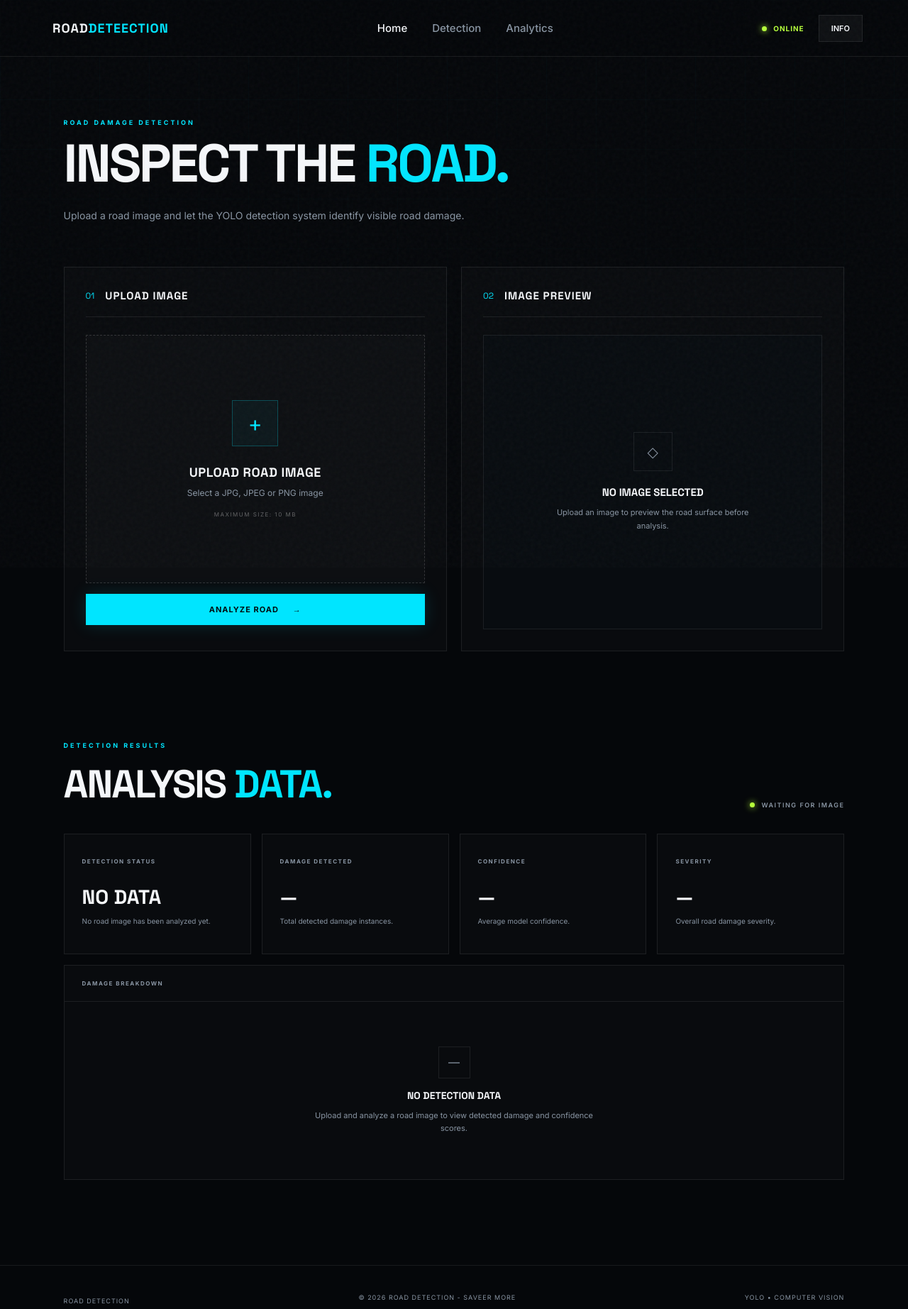
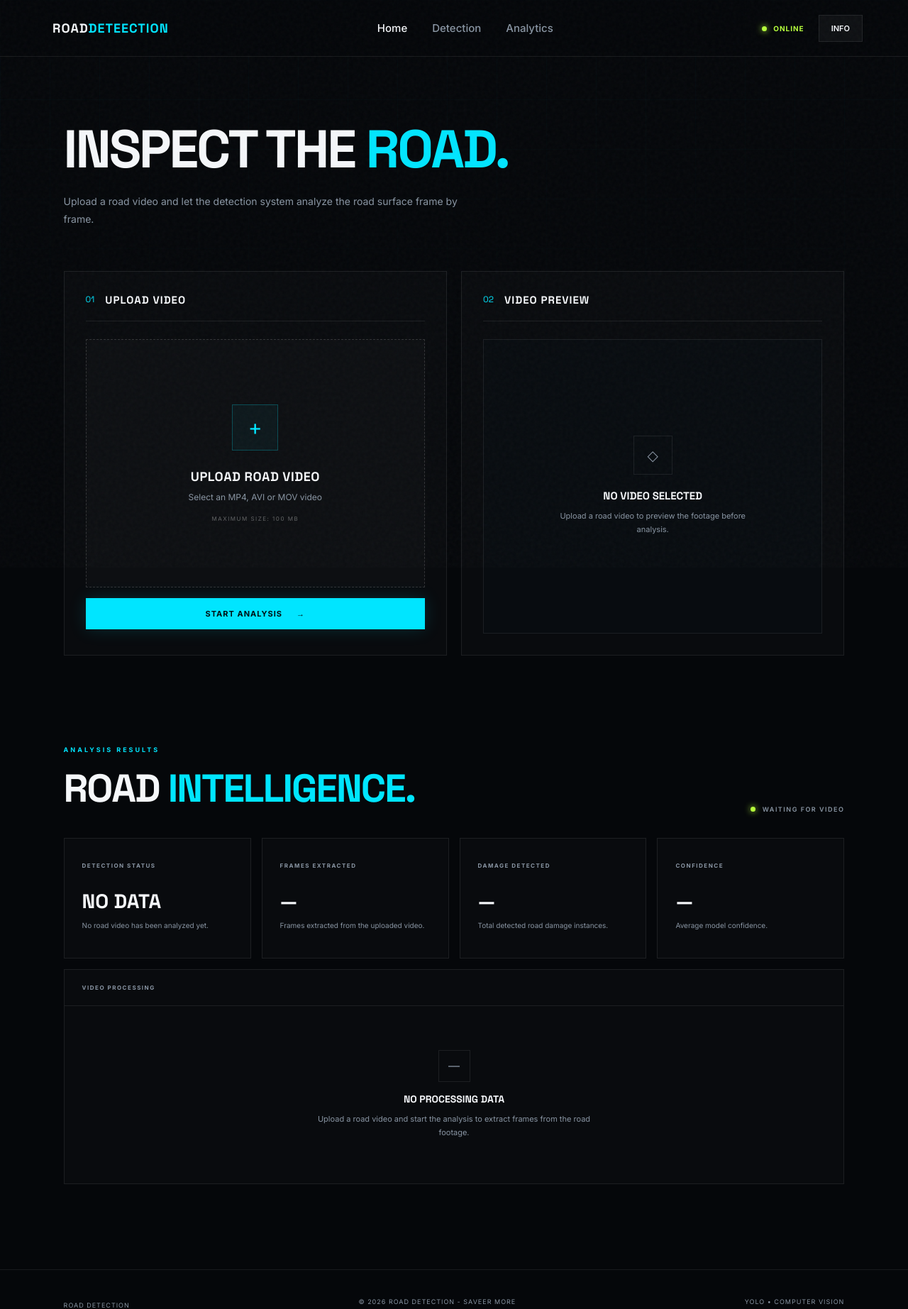
Before and after one commit to Saveer2/Road-Damage-Analysis, a Flask app: page /detection in a window 1280 px wide. Shown: the top 1845 px of the page at 71% size. Run offline with Flask 3, Linux system fonts and the light colour scheme.

Commit message:
Update detection page to support video uploads

```diff
--- a/frontend/templates/detection.html
+++ b/frontend/templates/detection.html
@@ -1,3 +1,4 @@
+
 {% extends "base.html" %}
 
 {% block title %}
@@ -16,12 +17,12 @@ ROADVISION AI — Detection
 
 <section class="detection-page">
 
-    <!-- Page Header -->
+
+
+
     <div class="detection-header">
 
-        <span class="eyebrow">
-            ROAD DAMAGE DETECTION
-        </span>
+
 
         <h1>
             INSPECT THE
@@ -29,56 +30,59 @@ ROADVISION AI — Detection
         </h1>
 
         <p>
-            Upload a road image and let the YOLO detection
-            system identify visible road damage.
+            Upload a road video and let the detection
+            system analyze the road surface frame by frame.
         </p>
 
     </div>
 
 
-    <!-- Main Detection Area -->
+
     <div class="detection-container">
 
-        <!-- Upload Panel -->
+
+
+
         <div class="upload-panel">
 
             <div class="panel-header">
                 <span>01</span>
-                <h2>UPLOAD IMAGE</h2>
+                <h2>UPLOAD VIDEO</h2>
             </div>
 
 
             <form
-                action="#"
+                action="/detect"
                 method="POST"
                 enctype="multipart/form-data"
                 class="upload-form"
             >
 
-                <label for="road-image" class="upload-box">
+                <label for="road-video" class="upload-box">
 
                     <div class="upload-icon">
                         +
                     </div>
 
                     <h3>
-                        UPLOAD ROAD IMAGE
+                        UPLOAD ROAD VIDEO
                     </h3>
 
                     <p>
-                        Select a JPG, JPEG or PNG image
+                        Select an MP4, AVI or MOV video
                     </p>
 
                     <span class="upload-note">
-                        MAXIMUM SIZE: 10 MB
+                        MAXIMUM SIZE: 100 MB
                     </span>
 
                     <input
                         type="file"
-                        id="road-image"
-                        name="road_image"
-                        accept=".jpg,.jpeg,.png"
+                        id="road-video"
+                        name="road_video"
+                        accept=".mp4,.avi,.mov"
                         hidden
+                        required
                     >
 
                 </label>
@@ -88,7 +92,7 @@ ROADVISION AI — Detection
                     type="submit"
                     class="primary-button analyze-button"
                 >
-                    ANALYZE ROAD
+                    START ANALYSIS
                     <span>→</span>
                 </button>
 
@@ -97,16 +101,20 @@ ROADVISION AI — Detection
         </div>
 
 
-        <!-- Preview Panel -->
+
+
         <div class="preview-panel">
 
             <div class="panel-header">
                 <span>02</span>
-                <h2>IMAGE PREVIEW</h2>
+                <h2>VIDEO PREVIEW</h2>
             </div>
 
 
             <div class="preview-box">
+
+
+
 
                 <div class="empty-preview">
 
@@ -115,23 +123,25 @@ ROADVISION AI — Detection
                     </div>
 
                     <h3>
-                        NO IMAGE SELECTED
+                        NO VIDEO SELECTED
                     </h3>
 
                     <p>
-                        Upload an image to preview the
-                        road surface before analysis.
+                        Upload a road video to preview
+                        the footage before analysis.
                     </p>
 
                 </div>
 
-                <!-- Image will be displayed here later -->
-                <img
-                    id="image-preview"
-                    src=""
-                    alt="Road image preview"
-                    class="preview-image"
-                >
+
+
+
+                <video
+                    id="video-preview"
+                    class="preview-video"
+                    controls
+                    muted
+                ></video>
 
             </div>
 
@@ -140,32 +150,48 @@ ROADVISION AI — Detection
     </div>
 
 
-    <!-- Results -->
+
+
     <section class="results-section">
+
 
         <div class="results-header">
 
             <div>
+
                 <span class="eyebrow">
-                    DETECTION RESULTS
+                    ANALYSIS RESULTS
                 </span>
 
                 <h2>
-                    ANALYSIS <span>DATA.</span>
+                    ROAD <span>INTELLIGENCE.</span>
                 </h2>
+
             </div>
 
+
             <div class="result-status">
+
                 <span class="status-dot"></span>
-                WAITING FOR IMAGE
+
+                {% if result %}
+                    ANALYSIS COMPLETE
+                {% else %}
+                    WAITING FOR VIDEO
+                {% endif %}
+
             </div>
 
         </div>
 
 
+
+
         <div class="results-grid">
 
-            <!-- Detection Status -->
+
+
+
             <div class="result-card">
 
                 <span class="result-label">
@@ -173,17 +199,55 @@ ROADVISION AI — Detection
                 </span>
 
                 <strong>
-                    NO DATA
+
+                    {% if result %}
+                        COMPLETE
+                    {% else %}
+                        NO DATA
+                    {% endif %}
+
                 </strong>
 
                 <p>
-                    No road image has been analyzed yet.
+
+                    {% if result %}
+                        Video processing completed.
+                    {% else %}
+                        No road video has been analyzed yet.
+                    {% endif %}
+
                 </p>
 
             </div>
 
 
-            <!-- Damage Count -->
+
+
+            <div class="result-card">
+
+                <span class="result-label">
+                    FRAMES EXTRACTED
+                </span>
+
+                <strong>
+
+                    {% if result %}
+                        {{ frames_count }}
+                    {% else %}
+                        —
+                    {% endif %}
+
+                </strong>
+
+                <p>
+                    Frames extracted from the uploaded video.
+                </p>
+
+            </div>
+
+
+
+
             <div class="result-card">
 
                 <span class="result-label">
@@ -195,13 +259,14 @@ ROADVISION AI — Detection
                 </strong>
 
                 <p>
-                    Total detected damage instances.
+                    Total detected road damage instances.
                 </p>
 
             </div>
 
 
-            <!-- Confidence -->
+
+
             <div class="result-card">
 
                 <span class="result-label">
@@ -218,33 +283,42 @@ ROADVISION AI — Detection
 
             </div>
 
+        </div>
 
-            <!-- Severity -->
-            <div class="result-card">
 
-                <span class="result-label">
-                    SEVERITY
+
+        <div class="detailed-result">
+
+
+            <div class="detail-header">
+                <span>
+                    VIDEO PROCESSING
                 </span>
+            </div>
 
-                <strong>
-                    —
-                </strong>
+
+            {% if result %}
+
+            <div class="no-data">
+
+                <div class="no-data-icon">
+                    ✓
+                </div>
+
+                <h3>
+                    VIDEO PROCESSED
+                </h3>
 
                 <p>
-                    Overall road damage severity.
+                    {{ frames_count }} frames were successfully
+                    extracted from the uploaded road video.
+                    The next stage will analyze these frames
+                    for potholes and other road damage.
                 </p>
 
             </div>
 
-        </div>
-
-
-        <!-- Detailed Result -->
-        <div class="detailed-result">
-
-            <div class="detail-header">
-                <span>DAMAGE BREAKDOWN</span>
-            </div>
+            {% else %}
 
             <div class="no-data">
 
@@ -253,15 +327,18 @@ ROADVISION AI — Detection
                 </div>
 
                 <h3>
-                    NO DETECTION DATA
+                    NO PROCESSING DATA
                 </h3>
 
                 <p>
-                    Upload and analyze a road image to
-                    view detected damage and confidence scores.
+                    Upload a road video and start the analysis
+                    to extract frames from the road footage.
                 </p>
 
             </div>
+
+            {% endif %}
+
 
         </div>
 
@@ -276,34 +353,37 @@ ROADVISION AI — Detection
 
 <script>
 
-const imageInput = document.getElementById("road-image");
-const previewImage = document.getElementById("image-preview");
+const videoInput = document.getElementById("road-video");
+const videoPreview = document.getElementById("video-preview");
 const emptyPreview = document.querySelector(".empty-preview");
 
-imageInput.addEventListener("change", function () {
+
+videoInput.addEventListener("change", function () {
 
     const file = this.files[0];
 
     if (!file) {
-        previewImage.style.display = "none";
+
+        videoPreview.style.display = "none";
+
         emptyPreview.style.display = "flex";
+
+        videoPreview.src = "";
+
         return;
     }
 
-    const reader = new FileReader();
 
-    reader.onload = function (event) {
+    const videoURL = URL.createObjectURL(file);
 
-        previewImage.src = event.target.result;
+    videoPreview.src = videoURL;
 
-        previewImage.style.display = "block";
-        emptyPreview.style.display = "none";
+    videoPreview.style.display = "block";
 
-    };
-
-    reader.readAsDataURL(file);
+    emptyPreview.style.display = "none";
 
 });
+
 
 </script>
 
```
